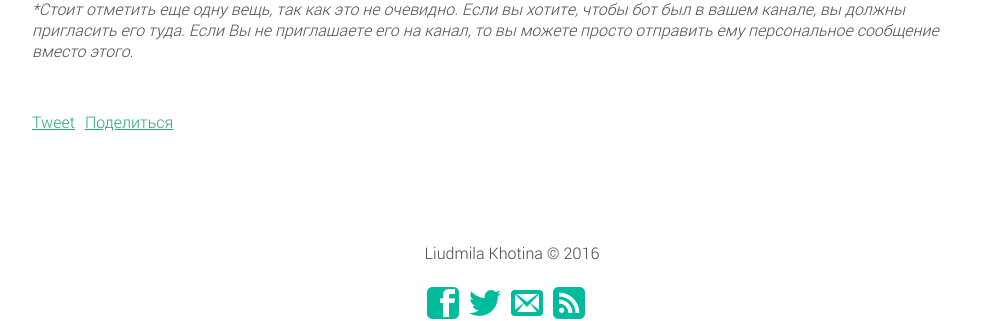
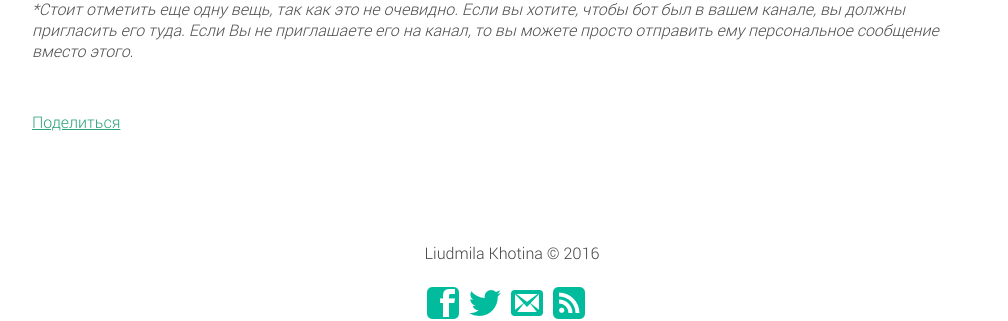
Before and after one commit to trean/trean.github.io, a Jekyll site: the page built from _posts/2016-09-08-botkit-translate.markdown, in a window 1280 px wide and 900 px high, scrolled down 2487 px. Shown: the part 528-849 px from the top of the window, without its empty margins (128-1136 px from the left). Built offline with Jekyll 4.4.1, drawn with Linux system fonts in a browser that asks for light colours; nearby versions of some CDN libraries; comment, search, counter and statistics services are not loaded.

Commit message:
commented twitter

```diff
--- a/_layouts/post.html
+++ b/_layouts/post.html
@@ -32,10 +32,10 @@
                 </script>
             </div>
             <!-- twitter -->
-            <div class="s-btn">
-                <a href="https://twitter.com/share" class="twitter-share-button" data-via="_trean_" data-hashtags="treancycle.ru">Tweet</a>
-                <script>!function(d,s,id){var js,fjs=d.getElementsByTagName(s)[0],p=/^http:/.test(d.location)?'http':'https';if(!d.getElementById(id)){js=d.createElement(s);js.id=id;js.src=p+'://platform.twitter.com/widgets.js';fjs.parentNode.insertBefore(js,fjs);}}(document, 'script', 'twitter-wjs');</script>
-            </div>
+            <!-- <div class="s-btn"> -->
+                <!-- <a href="https://twitter.com/share" class="twitter-share-button" data-via="_trean_" data-hashtags="treancycle.ru">Tweet</a> -->
+                <!-- <script>!function(d,s,id){var js,fjs=d.getElementsByTagName(s)[0],p=/^http:/.test(d.location)?'http':'https';if(!d.getElementById(id)){js=d.createElement(s);js.id=id;js.src=p+'://platform.twitter.com/widgets.js';fjs.parentNode.insertBefore(js,fjs);}}(document, 'script', 'twitter-wjs');</script> -->
+            <!-- </div> -->
 
             <!-- FaceBook -->
             <div class="fb-share-button" data-layout="button" data-mobile-iframe="false"><a class="fb-xfbml-parse-ignore" target="_blank" href="https://www.facebook.com/sharer/sharer.php?u=http%3A%2F%2Fwww.treancycle.com%2F&amp;src=sdkpreparse">Поделиться</a></div>
```
